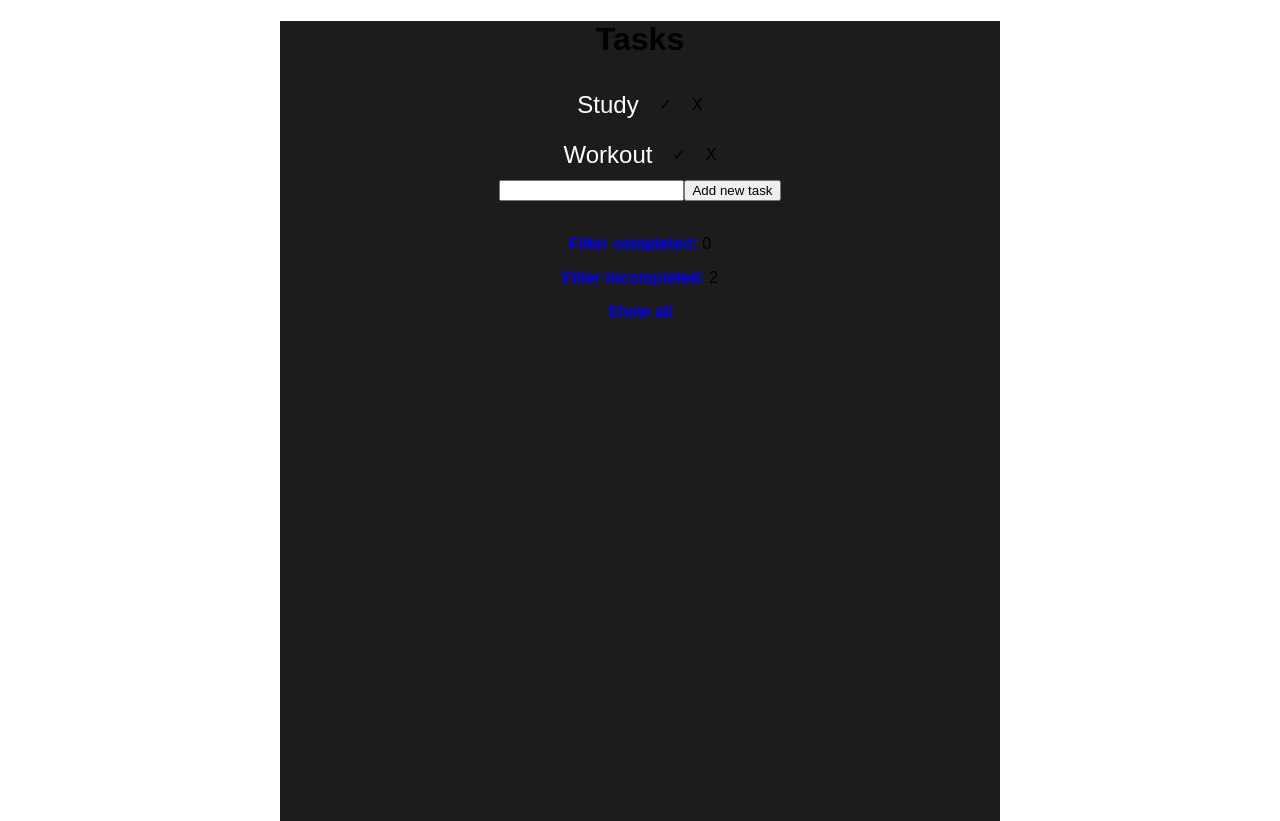
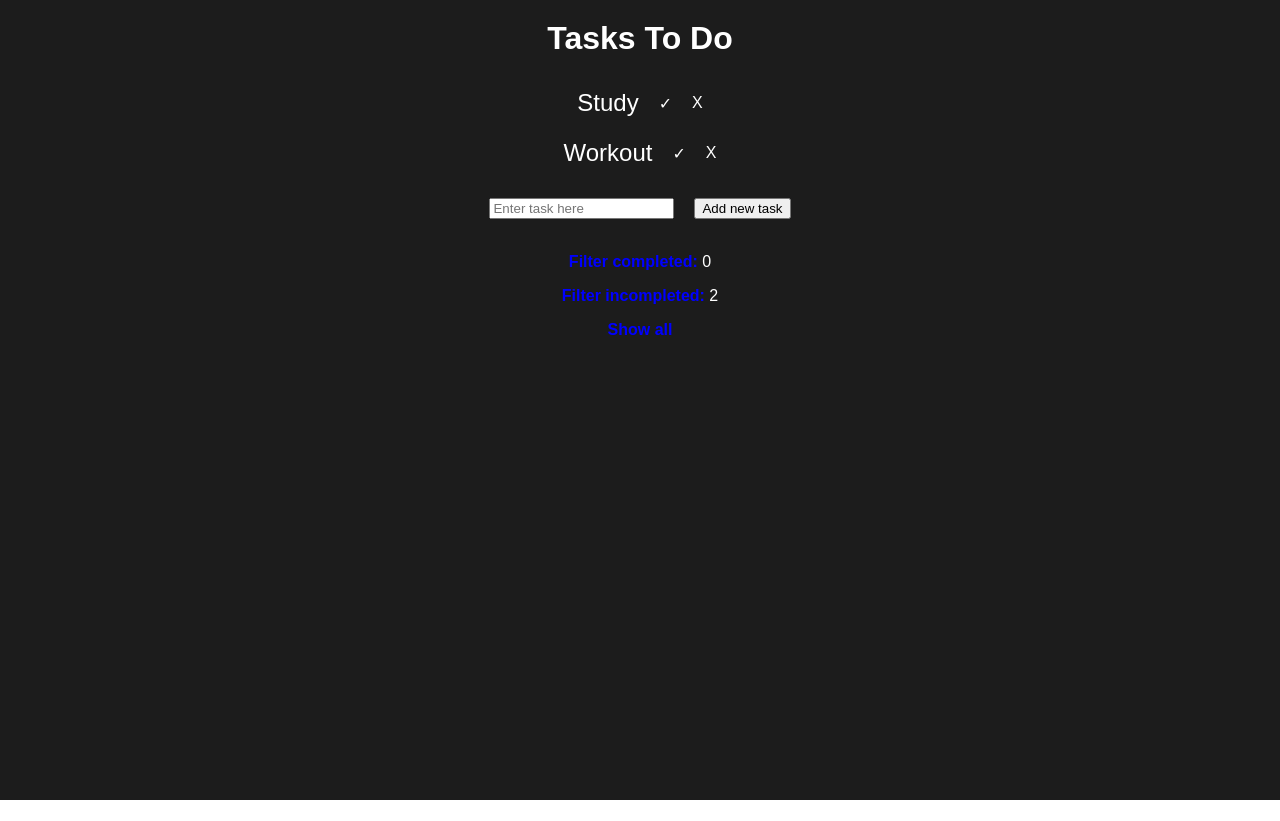
Before and after one commit to caiodesign/react-to-do, a React (Create React App) app: page / in a window 1280 px wide. After the commit the page ends 800 px from the top, so only its background shows below. Built offline with nearby package versions, Linux system fonts and the light colour scheme.

Commit message:
stylized some components

```diff
--- a/src/App.js
+++ b/src/App.js
@@ -7,8 +7,14 @@ const Todo = styled.div`
 	height: 100vh;
 	text-align: center;
 	margin: 0 auto;
-	width: 100%;
-	max-width: 720px;
+	width: 100vw;
+	color: #fff;
+	form{
+		margin-top: 20px;
+	}
+	input[type="submit"]{
+		margin-left: 20px;
+	}
 `
 
 const Filter = styled.div`
@@ -17,6 +23,12 @@ const Filter = styled.div`
 		color: blue;
 		font-weight: bold;
 	}
+`
+
+const Title = styled.h1`
+	color: #fff;
+	margin-top: 0px;
+	padding-top: 20px;
 `
 
 class App extends React.Component {
@@ -135,14 +147,14 @@ class App extends React.Component {
 		this.state.filter ? StateTasks = this.state.filter : StateTasks = this.state.tasks;
 		return (
 			<Todo>
-				<h1>Tasks</h1>
+				<Title>Tasks To Do</Title>
 				{
 					StateTasks.map( (item) => {
 						return <Table doneClass={item.completed} key={item.id} classEvent={this.toggleDoneClass.bind(this, item.id)} delEvent={this.deleteTask.bind(this, item.id)}>{item.name}</Table>
 					})
 				}
 				<form onSubmit={this.addtask.bind(this)}>
-					<input type="text" name="taskname" maxLength="16"/>
+					<input type="text" placeholder="Enter task here" name="taskname" maxLength="16"/>
 					<input type="submit" value="Add new task" />
 				</form>
 				<Filter>
```
